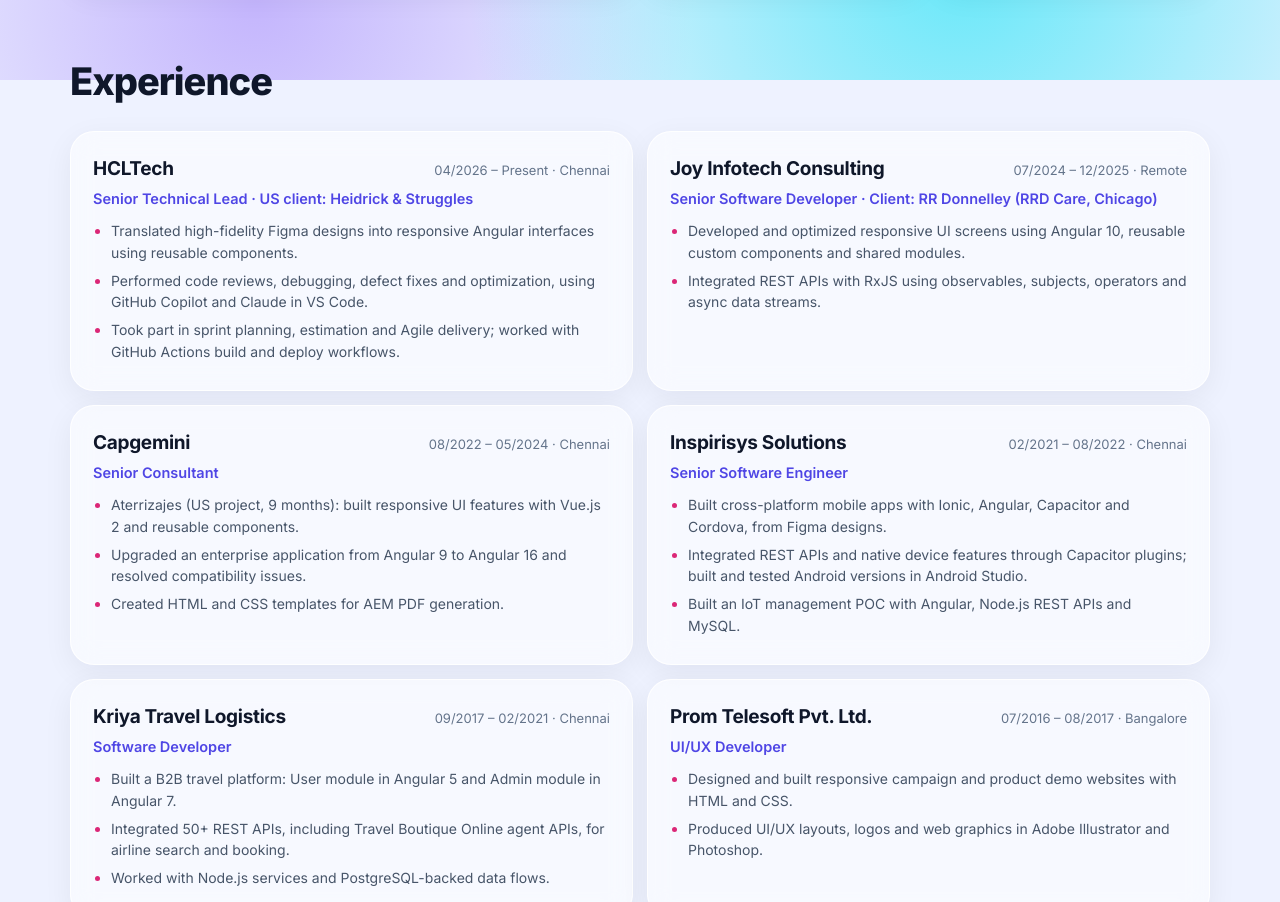
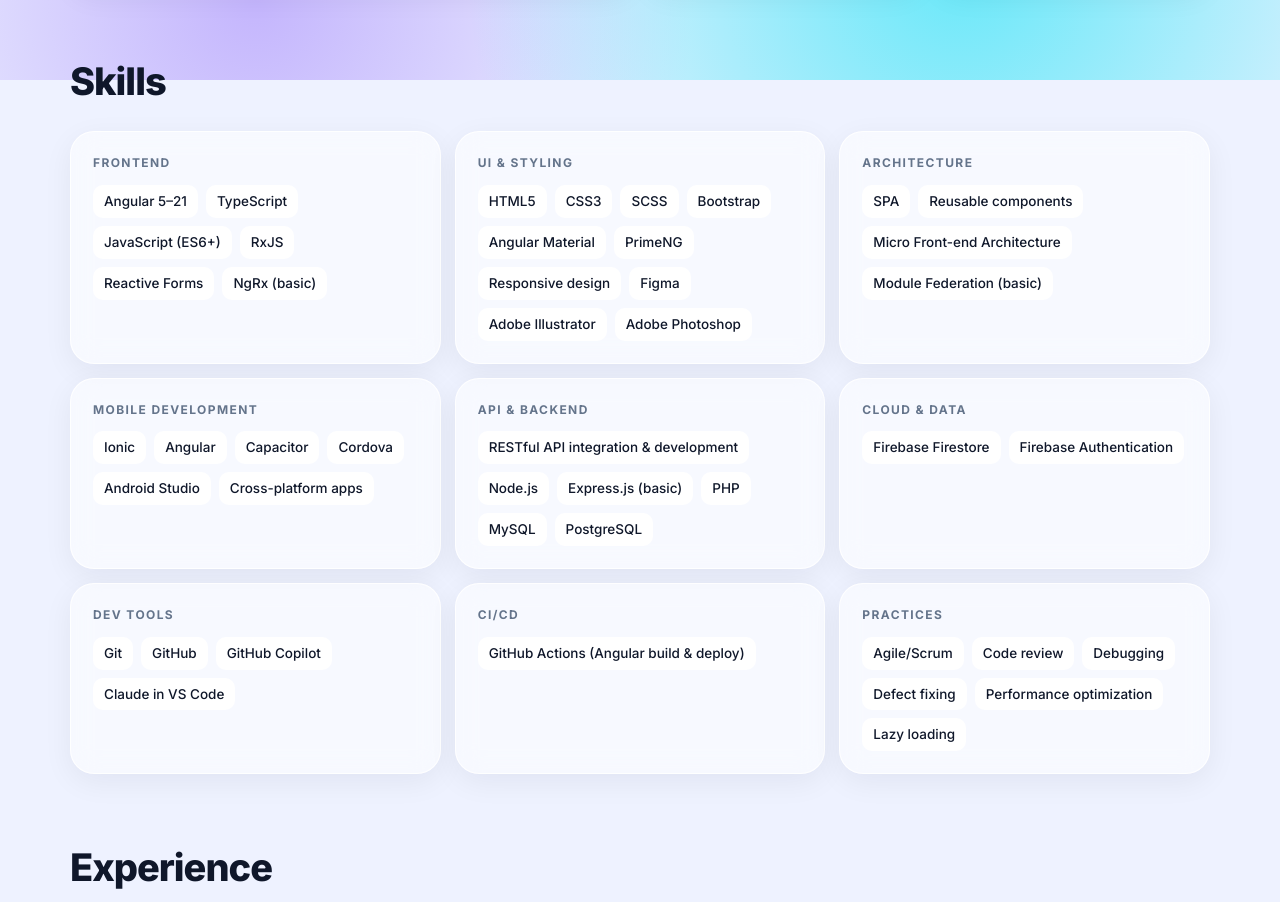
Before and after one commit to rajkumar171284/rajkumar-portfolio, a plain HTML site: page index.html in a window 1280 px wide. Shown: the part 720-1622 px from the top of the page. Drawn offline with Linux system fonts and the light colour scheme.

Commit message:
Skills: full list from the CV, grouped by category
Co-Authored-By: Claude Opus 5.5 <noreply@anthropic.com>
Claude-Session: https://claude.ai/code/session_01DVULKttVjp9rNQJeiSMuKG

```diff
--- a/index.html
+++ b/index.html
@@ -37,6 +37,7 @@
     </button>
     <nav id="nav-links" class="nav-links">
       <a href="#about">About</a>
+      <a href="#skills">Skills</a>
       <a href="#experience">Experience</a>
       <a href="#projects">Projects</a>
       <a href="#achievements">Achievements</a>
@@ -76,23 +77,18 @@
       </div>
 
       <div class="tile span-2 reveal">
-        <h2 class="label">Skills</h2>
+        <h2 class="label">Key skills</h2>
         <ul class="chips">
           <li>Angular 5–21</li>
           <li>TypeScript</li>
-          <li>JavaScript (ES6+)</li>
           <li>RxJS</li>
-          <li>NgRx</li>
           <li>Ionic</li>
           <li>Capacitor</li>
           <li>Node.js</li>
           <li>Firebase</li>
-          <li>HTML5 / SCSS</li>
-          <li>Angular Material</li>
-          <li>PrimeNG</li>
           <li>Figma</li>
-          <li>Git &amp; GitHub Actions</li>
         </ul>
+        <p style="margin-top:14px"><a class="pill" href="#skills">All skills ↓</a></p>
       </div>
 
       <div id="about" class="tile span-2 reveal">
@@ -108,6 +104,103 @@
       <div class="tile stat reveal">
         <b>30+</b>
         <span>freshers tutored</span>
+      </div>
+    </section>
+
+    <!-- Skills -->
+    <section id="skills" class="section">
+      <h2 class="section-title reveal">Skills</h2>
+      <div class="grid-3">
+        <article class="tile reveal">
+          <h3 class="label">Frontend</h3>
+          <ul class="chips">
+            <li>Angular 5–21</li>
+            <li>TypeScript</li>
+            <li>JavaScript (ES6+)</li>
+            <li>RxJS</li>
+            <li>Reactive Forms</li>
+            <li>NgRx (basic)</li>
+          </ul>
+        </article>
+        <article class="tile reveal">
+          <h3 class="label">UI &amp; Styling</h3>
+          <ul class="chips">
+            <li>HTML5</li>
+            <li>CSS3</li>
+            <li>SCSS</li>
+            <li>Bootstrap</li>
+            <li>Angular Material</li>
+            <li>PrimeNG</li>
+            <li>Responsive design</li>
+            <li>Figma</li>
+            <li>Adobe Illustrator</li>
+            <li>Adobe Photoshop</li>
+          </ul>
+        </article>
+        <article class="tile reveal">
+          <h3 class="label">Architecture</h3>
+          <ul class="chips">
+            <li>SPA</li>
+            <li>Reusable components</li>
+            <li>Micro Front-end Architecture</li>
+            <li>Module Federation (basic)</li>
+          </ul>
+        </article>
+        <article class="tile reveal">
+          <h3 class="label">Mobile Development</h3>
+          <ul class="chips">
+            <li>Ionic</li>
+            <li>Angular</li>
+            <li>Capacitor</li>
+            <li>Cordova</li>
+            <li>Android Studio</li>
+            <li>Cross-platform apps</li>
+          </ul>
+        </article>
+        <article class="tile reveal">
+          <h3 class="label">API &amp; Backend</h3>
+          <ul class="chips">
+            <li>RESTful API integration &amp; development</li>
+            <li>Node.js</li>
+            <li>Express.js (basic)</li>
+            <li>PHP</li>
+            <li>MySQL</li>
+            <li>PostgreSQL</li>
+          </ul>
+        </article>
+        <article class="tile reveal">
+          <h3 class="label">Cloud &amp; Data</h3>
+          <ul class="chips">
+            <li>Firebase Firestore</li>
+            <li>Firebase Authentication</li>
+          </ul>
+        </article>
+        <article class="tile reveal">
+          <h3 class="label">Dev Tools</h3>
+          <ul class="chips">
+            <li>Git</li>
+            <li>GitHub</li>
+            <li>GitHub Copilot</li>
+            <li>Claude in VS Code</li>
+          </ul>
+        </article>
+        <article class="tile reveal">
+          <h3 class="label">CI/CD</h3>
+          <ul class="chips">
+            <li>GitHub Actions (Angular build &amp; deploy)</li>
+          </ul>
+        </article>
+        <article class="tile reveal">
+          <h3 class="label">Practices</h3>
+          <ul class="chips">
+            <li>Agile/Scrum</li>
+            <li>Code review</li>
+            <li>Debugging</li>
+            <li>Defect fixing</li>
+            <li>Performance optimization</li>
+            <li>Lazy loading</li>
+          </ul>
+        </article>
       </div>
     </section>
 
```
